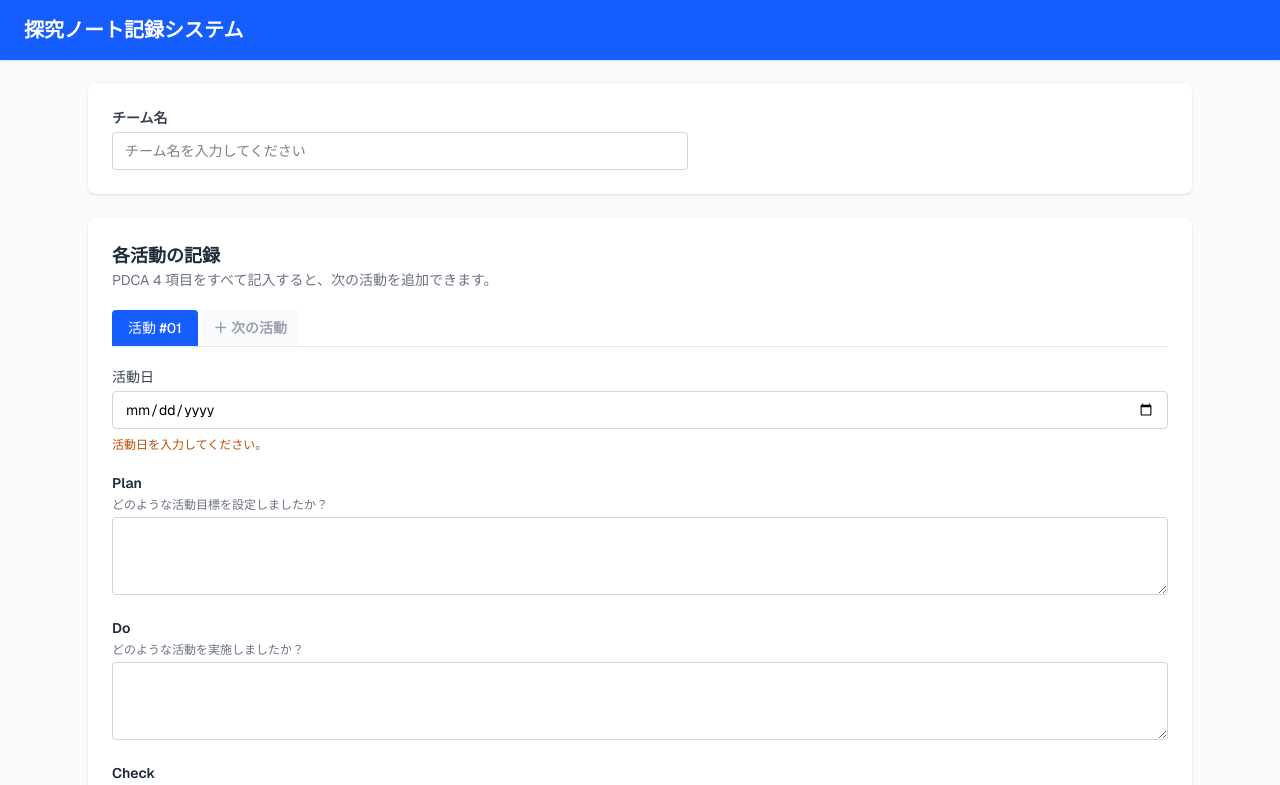
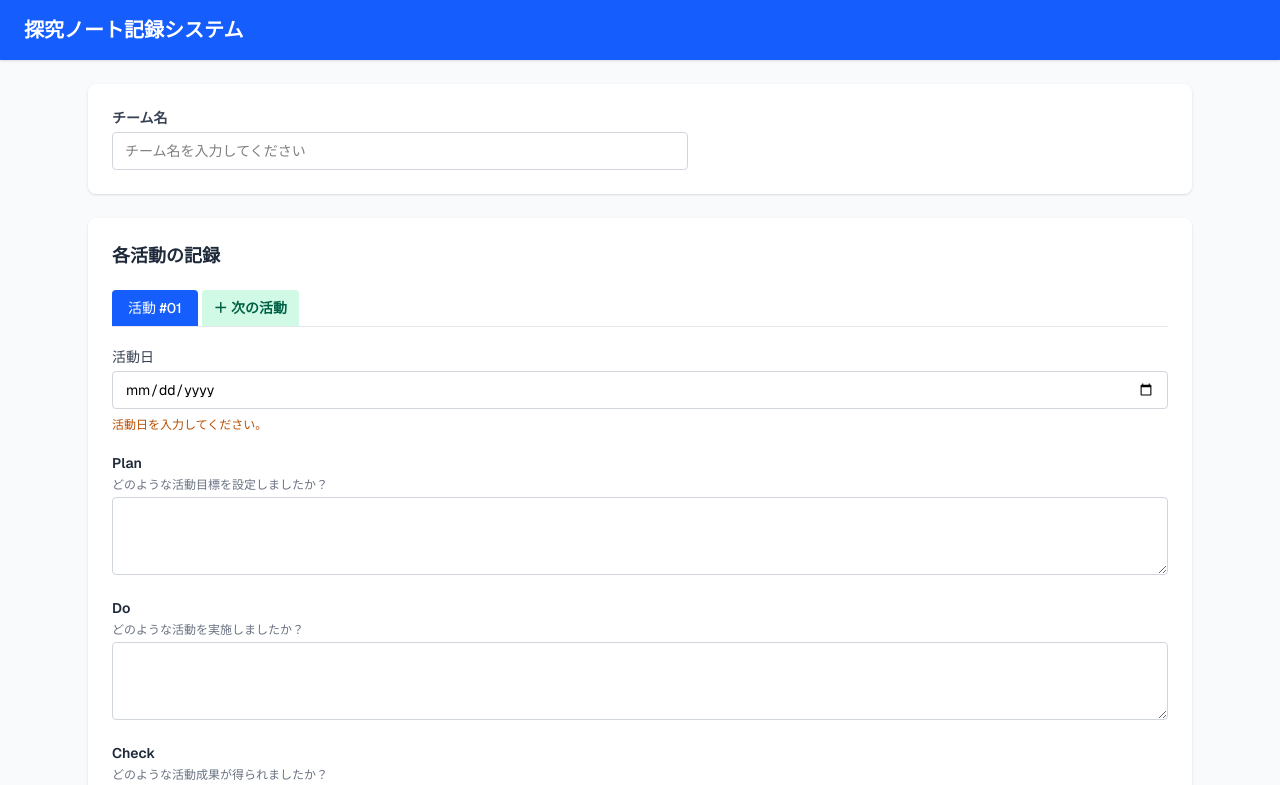
Before and after one commit to Pro-ktmr/pdca-in-ibl, a Next.js app: page / in a window 1280 px wide. Shown: the top 785 px of the page. Built offline with nearby package versions, Linux system fonts and the light colour scheme.

Commit message:
User can add a tab anytime

```diff
--- a/src/components/CycleNoteTabs.tsx
+++ b/src/components/CycleNoteTabs.tsx
@@ -4,7 +4,6 @@ import { useState } from "react";
 import {
   Activity,
   ActivityTextField,
-  isActivityComplete,
 } from "@/types/note";
 
 const FIELDS: { key: ActivityTextField; label: string; prompt: string }[] = [
@@ -25,8 +24,6 @@ export function CycleNoteTabs({ activities, onChange, onAdd }: Props) {
 
   const visibleTab = Math.min(activeTab, Math.max(0, activities.length - 1));
   const current = activities[visibleTab];
-  const lastActivity = activities[activities.length - 1];
-  const canAdd = lastActivity ? isActivityComplete(lastActivity) : false;
 
   const update = (partial: Partial<Activity>) => {
     if (!current) return;
@@ -34,7 +31,6 @@ export function CycleNoteTabs({ activities, onChange, onAdd }: Props) {
   };
 
   const addNext = () => {
-    if (!canAdd) return;
     onAdd();
     setActiveTab(activities.length);
   };
@@ -46,7 +42,7 @@ export function CycleNoteTabs({ activities, onChange, onAdd }: Props) {
       <div>
         <div>
           <h2 className="text-lg font-semibold text-gray-800">各活動の記録</h2>
-          <p className="text-sm text-gray-500">PDCA 4 項目をすべて記入すると、次の活動を追加できます。</p>
+
         </div>
       </div>
 
@@ -68,11 +64,8 @@ export function CycleNoteTabs({ activities, onChange, onAdd }: Props) {
         <button
           type="button"
           onClick={addNext}
-          disabled={!canAdd}
-          title={canAdd ? "次の活動を追加" : "Plan・Do・Check・Action をすべて記入してください"}
-          className={`shrink-0 rounded-t px-3 py-2 text-sm font-semibold transition-colors ${
-            canAdd ? "bg-emerald-100 text-emerald-800 hover:bg-emerald-200 cursor-pointer" : "bg-gray-50 text-gray-400 cursor-not-allowed"
-          }`}
+          title="次の活動を追加"
+          className="shrink-0 rounded-t bg-emerald-100 px-3 py-2 text-sm font-semibold text-emerald-800 transition-colors hover:bg-emerald-200 cursor-pointer"
         >
           ＋ 次の活動
         </button>
```
